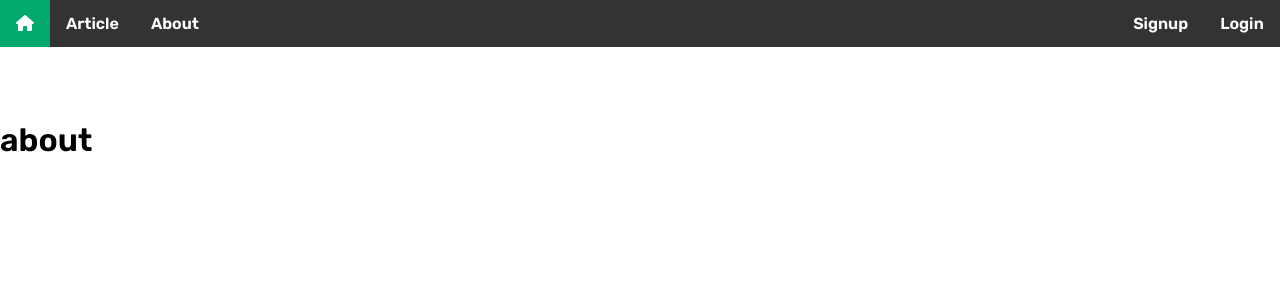
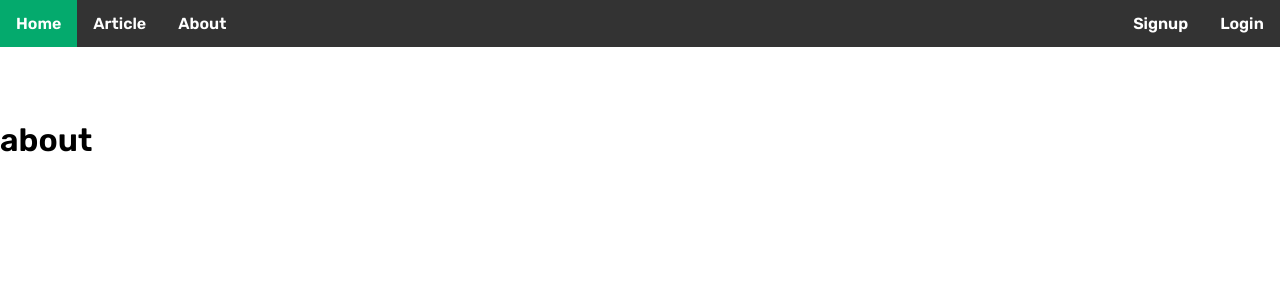
Before and after one commit to mojtaba174/madcraftProject, a Django app: page /about/ in a window 1280 px wide. Shown: the top 300 px of the page. Run offline with Django 3.2, Linux system fonts and the light colour scheme; some libraries are stand-ins or nearby versions.

Commit message:
home site

```diff
--- a/templates/base.html
+++ b/templates/base.html
@@ -18,7 +18,7 @@
 <div id="menus">
     <ul class="horizontal">
       <li>
-          <a class="active" href="{% url 'home' %}"><i class="fas fa-home"></i></a>
+          <a class="active" href="{% url 'home' %}">Home</a>
       </li>
       <li>
           <a href="{% url 'articles:list' %}">Article</a>
--- a/templates/home.html
+++ b/templates/home.html
@@ -10,6 +10,7 @@
 
 {% block body %}
 <h1>hi</h1>
+    <img src="page%201.jpg">
 
 {#    <h1>صفحه اصلی</h1>#}
 {##}
```
Also changed, not shown: static/home.css (line endings or trailing spaces).
